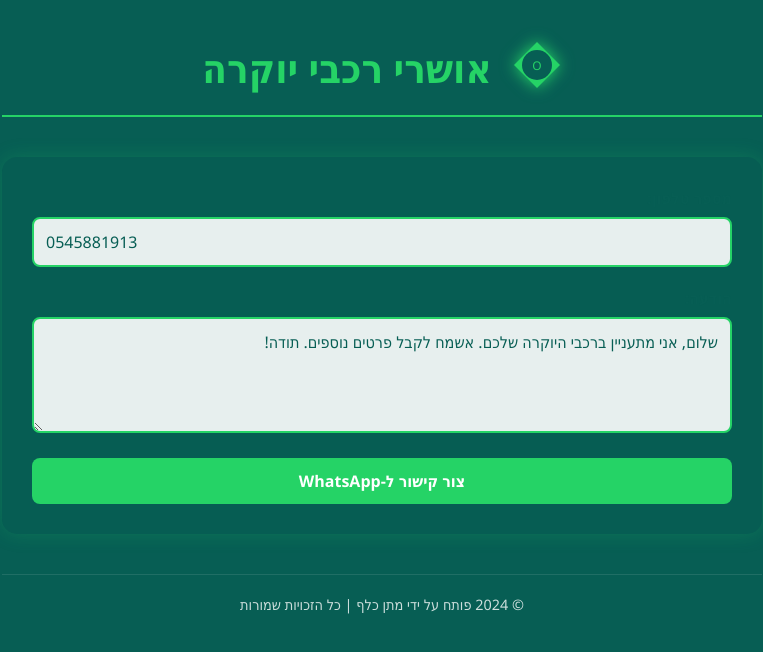
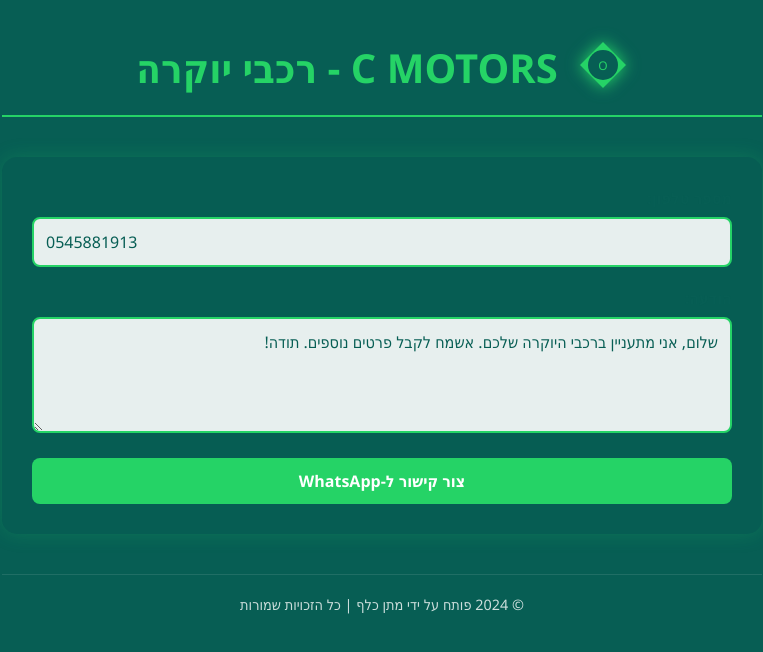
Before and after one commit to MatanCH2020/Oshri, a plain HTML site: page index.html in a window 1280 px wide. Shown: the whole page, without its empty margins (258-1021 px from the left). Drawn offline with Linux system fonts and the light colour scheme.

Commit message:
Update index.html

```diff
--- a/index.html
+++ b/index.html
@@ -3,7 +3,7 @@
 <head>
     <meta charset="UTF-8">
     <meta name="viewport" content="width=device-width, initial-scale=1.0">
-    <title>אושרי רכבי יוקרה</title>
+    <title>C MOTORS - רכבי יוקרה</title>
     <link rel="stylesheet" href="styles.css">
     <script src="https://cdn.rawgit.com/davidshimjs/qrcodejs/gh-pages/qrcode.min.js"></script>
 </head>
@@ -17,7 +17,7 @@
                     <text x="25" y="30" text-anchor="middle" fill="#25D366" font-size="12">O</text>
                 </svg>
             </div>
-            <h1>אושרי רכבי יוקרה</h1>
+            <h1>C MOTORS - רכבי יוקרה</h1>
         </header>
 
         <main>
```
